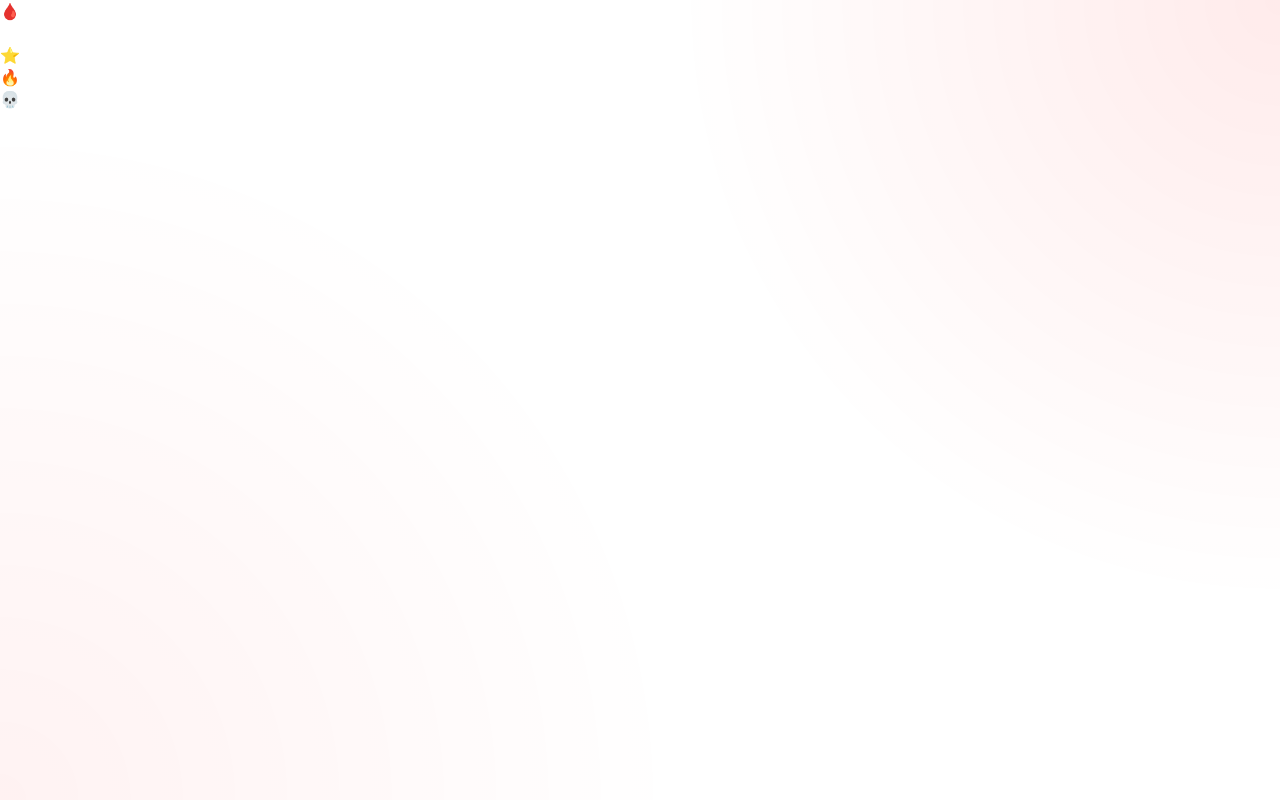
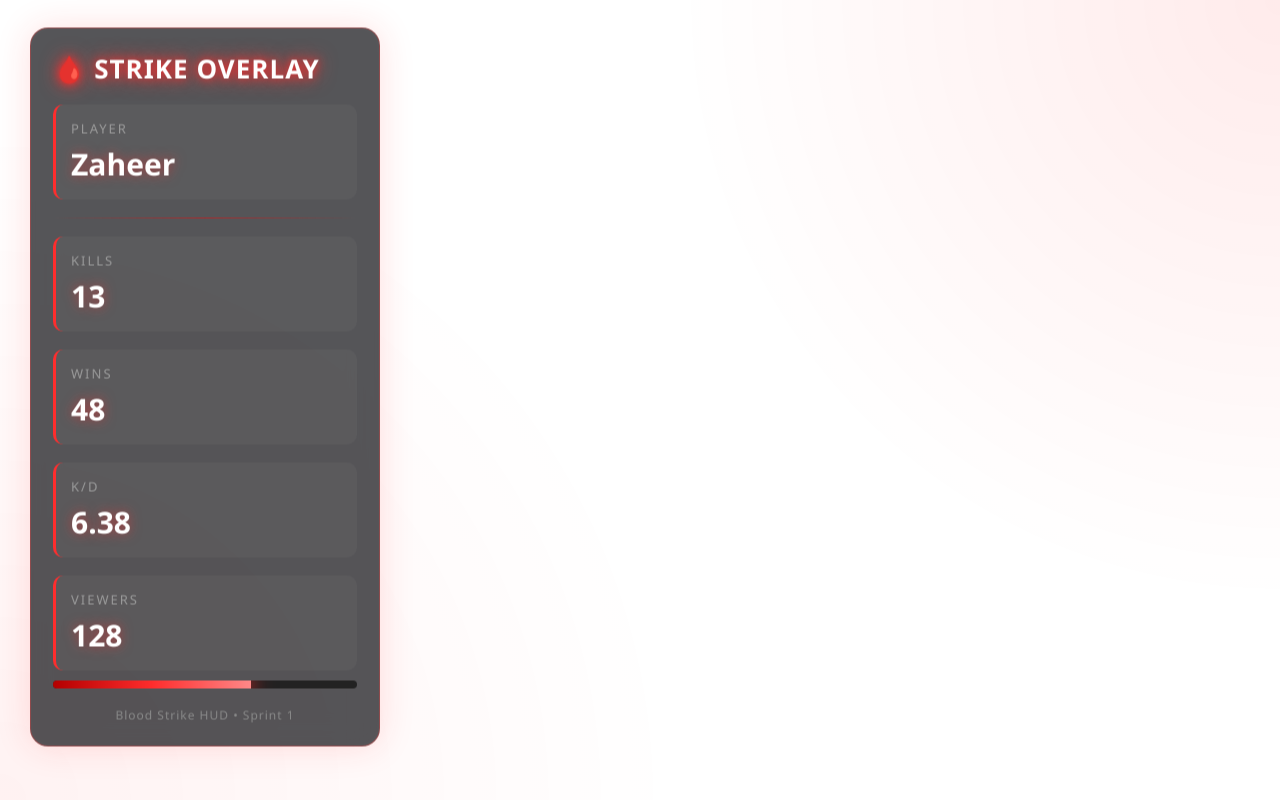
Before and after one commit to Zaheerfps/StrikeOverlay, a plain HTML site: page overlay/overlay/index.html in a window 1280 px wide. Drawn offline with Linux system fonts and the light colour scheme.

Commit message:
update index.html for overlay UI

```diff
--- a/overlay/overlay/index.html
+++ b/overlay/overlay/index.html
@@ -2,37 +2,90 @@
 <html lang="da">
 <head>
     <meta charset="UTF-8">
-    <title>StrikeOverlay</title>
+    <meta name="viewport" content="width=device-width, initial-scale=1.0">
+    <title>Strike Overlay</title>
+
     <link rel="stylesheet" href="style.css">
 </head>
 
 <body>
 
-<div class="overlay">
+<div id="overlay">
 
-    <div class="header">
-        🩸 STRIKE OVERLAY
-    </div>
+    <div class="panel float">
 
-    <div class="rank">
-        GRANDMASTER
-    </div>
-
-    <div class="stats">
-
-        <div>
-            ⭐ RP
-            <span>3842</span>
+        <div class="title">
+            🩸 STRIKE OVERLAY
         </div>
 
-        <div>
-            🔥 WINS
-            <span>421</span>
+        <div class="card">
+
+            <div class="label">
+                Player
+            </div>
+
+            <div class="value" id="playerName">
+                Zaheer
+            </div>
+
         </div>
 
-        <div>
-            💀 K/D
-            <span>3.48</span>
+        <div class="divider"></div>
+
+        <div class="card">
+
+            <div class="label">
+                Kills
+            </div>
+
+            <div class="value" id="kills">
+                0
+            </div>
+
+        </div>
+
+        <div class="card">
+
+            <div class="label">
+                Wins
+            </div>
+
+            <div class="value" id="wins">
+                0
+            </div>
+
+        </div>
+
+        <div class="card">
+
+            <div class="label">
+                K/D
+            </div>
+
+            <div class="value" id="kd">
+                0.00
+            </div>
+
+        </div>
+
+        <div class="card">
+
+            <div class="label">
+                Viewers
+            </div>
+
+            <div class="value" id="viewers">
+                0
+            </div>
+
+        </div>
+
+        <div class="progress">
+            <span></span>
+        </div>
+
+        <div class="footer">
+            Blood Strike HUD • Sprint 1
         </div>
 
     </div>
```
